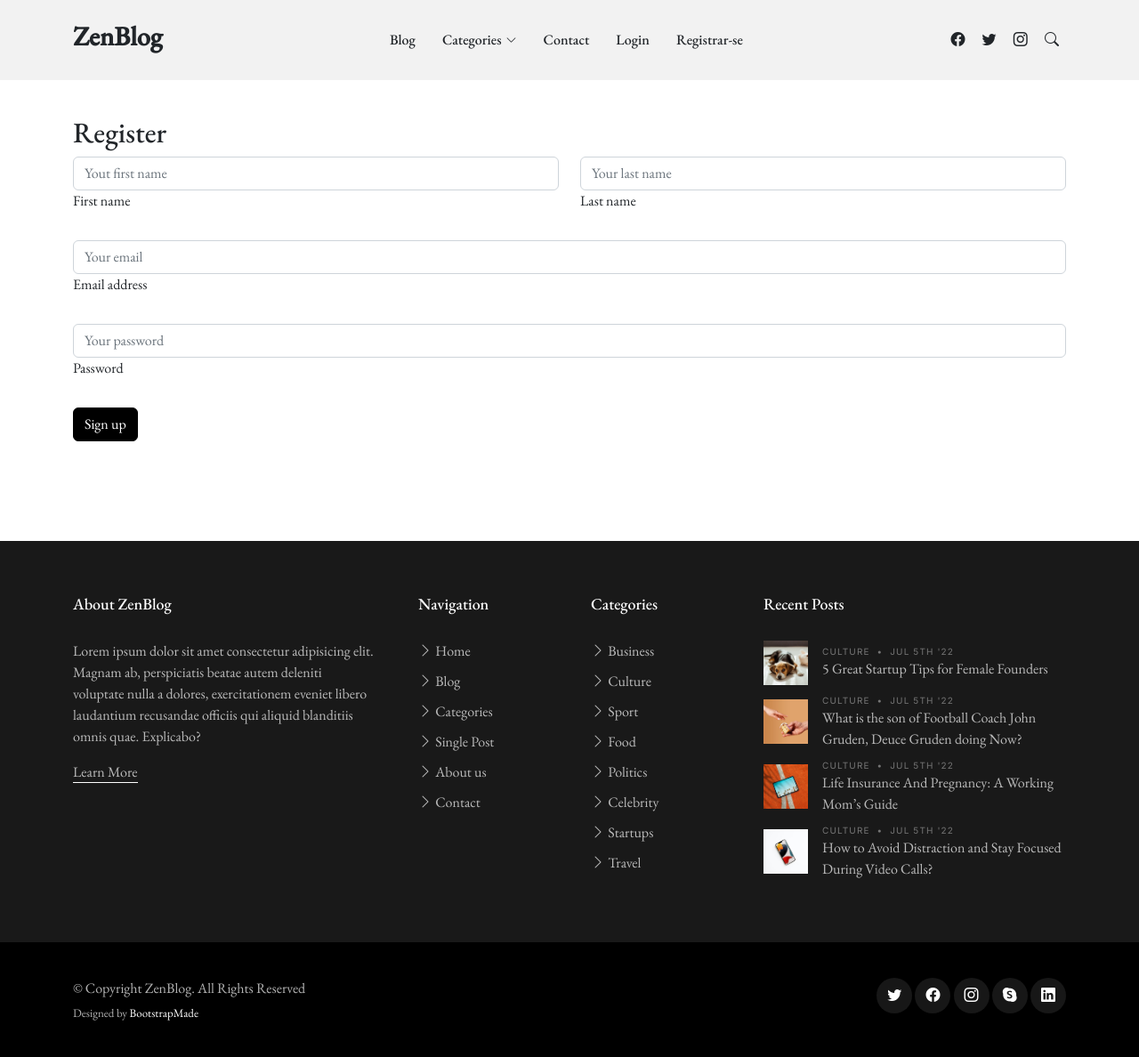
After one commit to kataro123/blog-study, a CodeIgniter 4 app: template app/Views/register.php in a window 1280 px wide. The commit adds this page. Shown: the whole page at 89% size. Run offline with PHP 8.4 and a stand-in for CodeIgniter, Linux system fonts and the light colour scheme; the template is opened without the code that fills it, so the values that code supplies are empty; some libraries are stand-ins or nearby versions; some web fonts are replaced.

Commit message:
Cadastro de Usuarios

```diff
--- a/app/Config/Filters.php
+++ b/app/Config/Filters.php
@@ -3,6 +3,7 @@
 namespace Config;
 
 use App\Filters\ThrottleComment;
+use App\Filters\VerifyLogged;
 use CodeIgniter\Config\BaseConfig;
 use CodeIgniter\Filters\CSRF;
 use CodeIgniter\Filters\DebugToolbar;
@@ -27,7 +28,8 @@ class Filters extends BaseConfig
         'secureheaders' => SecureHeaders::class,
         'csrfThrottle'  => [
             CSRF::class, ThrottleComment::class
-        ]
+        ],
+        'verifyLogged' => VerifyLogged::class
     ];
 
     /**
--- a/app/Models/User.php
+++ b/app/Models/User.php
@@ -11,7 +11,7 @@ class User extends Model
     protected $useAutoIncrement = true;
     protected $returnType       = 'object';
     protected $useSoftDeletes   = false;
-    protected $protectFields    = true;
+    protected $protectFields    = false;
     protected $allowedFields    = [];
 
     protected bool $allowEmptyInserts = false;
--- a/app/Views/partials/header.php
+++ b/app/Views/partials/header.php
@@ -20,6 +20,7 @@
 
                 <?php } else { ?>
                     <li><a href="<?= url_to('login') ?>">Login</a></li>
+                    <li><a href="<?= url_to('register') ?>">Registrar-se</a></li>
 
                 <?php } ?>
             </ul>
--- /dev/null
+++ b/app/Views/register.php
@@ -0,0 +1,57 @@
+<?php echo $this->extend('master');
+echo $this->section('content');
+?>
+<section id="contact" class="contact mb-5">
+    <div class="container">
+        <span class="text text-success fs-3"><?= session()->get('user_created') ?? '' ?></span>
+        <span class="text text-danger fs-3"><?= session()->get('user_not_created') ?? '' ?></span>
+        <?php if (!session()->has('auth')) { ?>
+            <h2>Register</h2>
+
+
+            <form method="post" action="<?= url_to('register.store') ?>">
+                <!-- 2 column grid layout with text inputs for the first and last names -->
+                <div class="row mb-4">
+                    <div class="col">
+                        <div class="form-outline">
+                            <span class="text text-bg-danger" style="font-size: 20px;"><?= session()->get('errors')['firstName'] ?? '' ?></span>
+                            <input type="text" id="form3Example1" name="firstName" class="form-control" placeholder="Yout first name" value="<?= old('firstName') ?>" />
+                            <label class="form-label" for="form3Example1">First name</label>
+                        </div>
+                    </div>
+                    <div class="col">
+                        <div class="form-outline">
+                            <span class="text text-bg-danger" style="font-size: 20px;"><?= session()->get('errors')['lastName'] ?? '' ?></span>
+                            <input type="text" id="form3Example2" name="lastName" class="form-control" placeholder="Your last name" value="<?= old('lastName') ?>" />
+                            <label class="form-label" for="form3Example2">Last name</label>
+                        </div>
+                    </div>
+                </div>
+
+                <!-- Email input -->
+                <div class="form-outline mb-4">
+                    <span class="text text-bg-danger" style="font-size: 20px;"><?= session()->get('errors')['email'] ?? '' ?></span>
+                    <input type="email" id="form3Example3" name="email" class="form-control" placeholder="Your email" value="<?= old('email') ?>" />
+                    <label class="form-label" for="form3Example3">Email address</label>
+                </div>
+
+                <!-- Password input -->
+                <div class="form-outline mb-4">
+                    <span class="text text-bg-danger" style="font-size: 20px;"><?= session()->get('errors')['password'] ?? '' ?></span>
+                    <input type="password" id="form3Example4" name="password" class="form-control" placeholder="Your password" value="<?= old('password') ?>" />
+                    <label class="form-label" for="form3Example4">Password</label>
+                </div>
+
+                <!-- Submit button -->
+                <button type="submit" class="btn btn-primary btn-block mb-4">Sign up</button>
+            <?php } else { ?>
+                <div class="text text-bg-info fs-2 text-center p-2">Your are already Logged In | <a href="<?= url_to('logout') ?>">Logout</a></div>
+            <?php } ?>
+    </div>
+    </form>
+    </div>
+
+</section>
+
+
+<?= $this->endSection(); ?>
```
Also changed, not shown: app/Config/Routes.php (+6 -3 lines), app/Controllers/Login.php (+9 -10 lines), app/Controllers/Register.php (added, +61 -0 lines), app/Filters/VerifyLogged.php (added, +49 -0 lines), app/Libraries/Login.php (added, +22 -0 lines).
